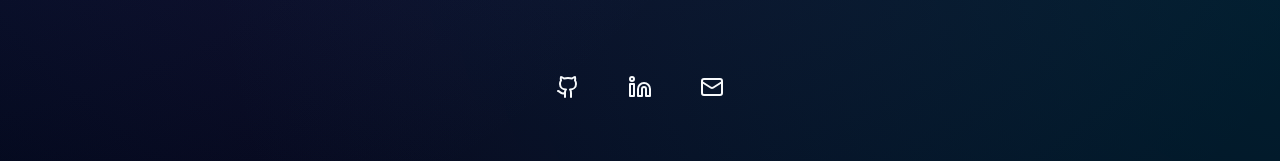
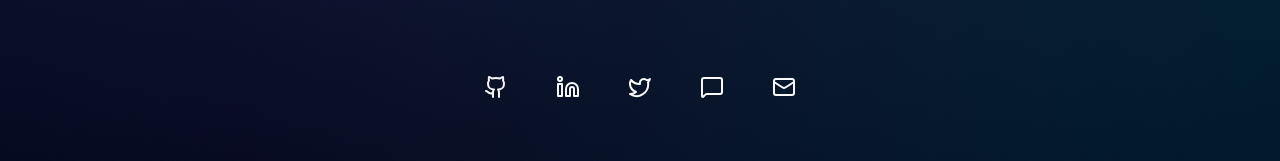
Before and after one commit to markodowd/markodowd-portfolio, a Next.js app: page / in a window 1280 px wide. Shown: the part 524-685 px from the top of the page. Built offline with nearby package versions, Linux system fonts and the light colour scheme.

Commit message:
feat: links

```diff
--- a/components/Footer.tsx
+++ b/components/Footer.tsx
@@ -1,4 +1,4 @@
-import { Github, Linkedin, Mail, Twitter } from "lucide-react";
+import { Github, Linkedin, Mail, Twitter, MessageSquare } from "lucide-react";
 
 export default function Footer() {
   const currentYear = new Date().getFullYear();
@@ -14,9 +14,10 @@ export default function Footer() {
 
   const socialLinks = [
     { href: "https://github.com", icon: Github, label: "GitHub" },
-    { href: "https://linkedin.com", icon: Linkedin, label: "LinkedIn" },
-    { href: "https://twitter.com", icon: Twitter, label: "Twitter" },
-    { href: "mailto:your.email@example.com", icon: Mail, label: "Email" },
+    { href: "https://www.linkedin.com/in/markodowd2/", icon: Linkedin, label: "LinkedIn" },
+    { href: "https://x.com/markodowd_dev", icon: Twitter, label: "X" },
+    { href: "https://bsky.app/profile/markodowd.dev", icon: MessageSquare, label: "Bluesky" },
+    { href: "mailto:contact@markodowd.dev", icon: Mail, label: "Email" },
   ];
 
   return (
@@ -24,7 +25,7 @@ export default function Footer() {
       <div className="mx-auto max-w-6xl px-4 py-12 sm:px-6 lg:px-8">
         <div className="grid gap-8 md:grid-cols-3">
           <div>
-            <h3 className="mb-4 text-lg font-semibold">Mark Portfolio</h3>
+            <h3 className="mb-4 text-lg font-semibold">Mark O'Dowd Portfolio</h3>
             <p className="text-sm text-muted-foreground">
               Fullstack developer passionate about creating amazing web
               experiences.
@@ -70,8 +71,7 @@ export default function Footer() {
 
         <div className="mt-8 border-t border-border pt-8 text-center text-sm text-muted-foreground">
           <p>
-            © {currentYear} Mark. All rights reserved. Built with Next.js and
-            Tailwind CSS.
+            © {currentYear} Mark O'Dowd. All rights reserved.
           </p>
         </div>
       </div>
--- a/components/Hero.tsx
+++ b/components/Hero.tsx
@@ -1,6 +1,6 @@
 "use client";
 
-import { ArrowDown, Github, Linkedin, Mail } from "lucide-react";
+import { ArrowDown, Github, Linkedin, Mail, Twitter, MessageSquare } from "lucide-react";
 import { useMousePosition } from "@/hooks/use-mouse-position";
 
 export default function Hero() {
@@ -97,7 +97,7 @@ export default function Hero() {
             <Github className="h-6 w-6" />
           </a>
           <a
-            href="https://linkedin.com"
+            href="https://www.linkedin.com/in/markodowd2/"
             target="_blank"
             rel="noopener noreferrer"
             className="rounded-full p-3 transition-all hover:scale-110 hover:bg-accent"
@@ -106,7 +106,25 @@ export default function Hero() {
             <Linkedin className="h-6 w-6" />
           </a>
           <a
-            href="mailto:your.email@example.com"
+            href="https://x.com/markodowd_dev"
+            target="_blank"
+            rel="noopener noreferrer"
+            className="rounded-full p-3 transition-all hover:scale-110 hover:bg-accent"
+            aria-label="X"
+          >
+            <Twitter className="h-6 w-6" />
+          </a>
+          <a
+            href="https://bsky.app/profile/markodowd.dev"
+            target="_blank"
+            rel="noopener noreferrer"
+            className="rounded-full p-3 transition-all hover:scale-110 hover:bg-accent"
+            aria-label="Bluesky"
+          >
+            <MessageSquare className="h-6 w-6" />
+          </a>
+          <a
+            href="mailto:contact@markodowd.dev"
             className="rounded-full p-3 transition-all hover:scale-110 hover:bg-accent"
             aria-label="Email"
           >
```
Also changed, not shown: public/images/user/me.webp.
